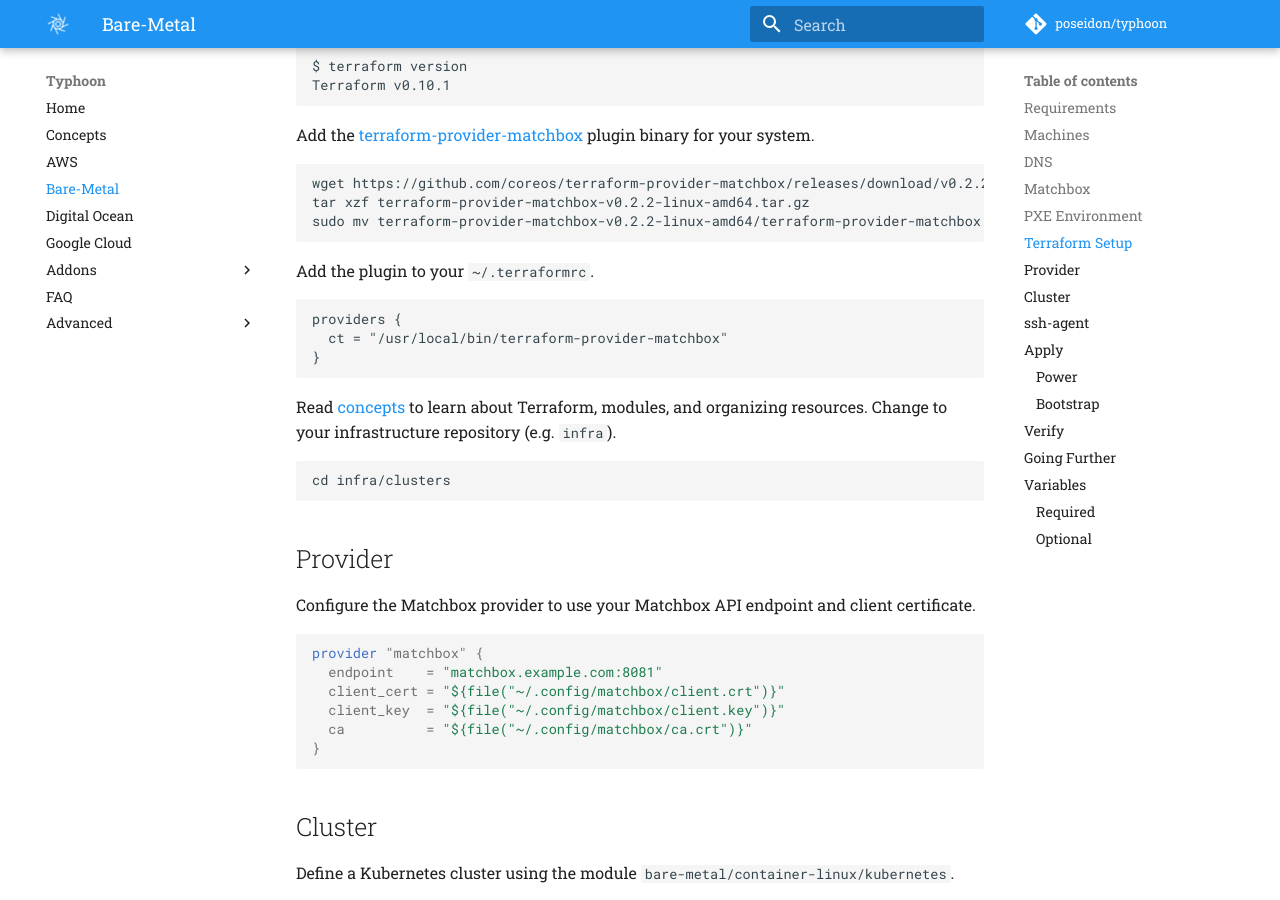
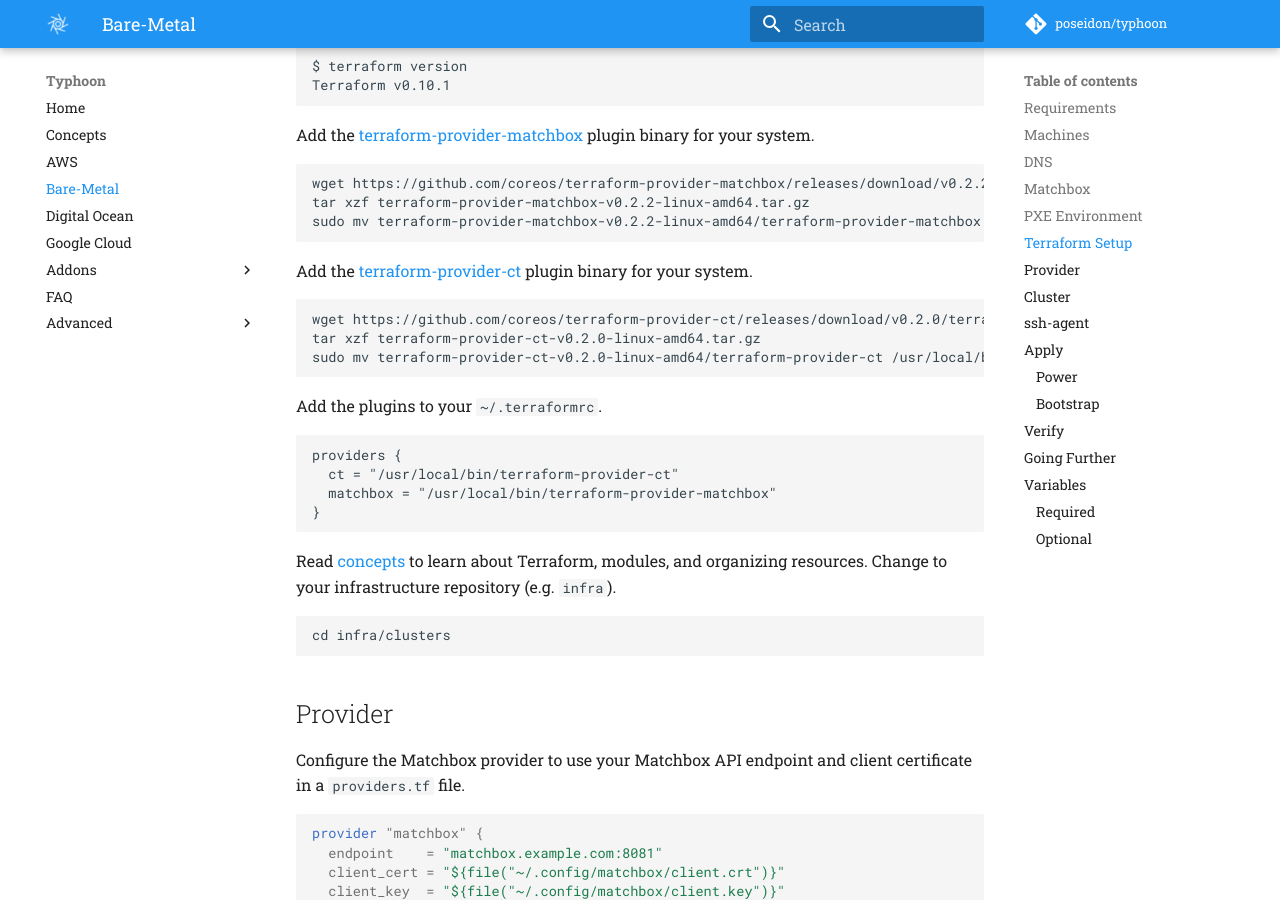
Before and after one commit to poseidon/typhoon, an MkDocs documentation site: the page built from docs/bare-metal.md, in a window 1280 px wide and 900 px high, scrolled down 3310 px. Built offline with MkDocs 1.6.1 and Material for MkDocs 9.7.7, drawn with Linux system fonts in a browser that asks for light colours; comment, search, counter and statistics services are not loaded; old or Windows-style settings are respelled for this version of MkDocs.

Commit message:
docs: Add missing Terraform plugin section for bare-metal

````diff
--- a/docs/bare-metal.md
+++ b/docs/bare-metal.md
@@ -124,11 +124,20 @@
 sudo mv terraform-provider-matchbox-v0.2.2-linux-amd64/terraform-provider-matchbox /usr/local/bin/
 ```
 
-Add the plugin to your `~/.terraformrc`.
+Add the [terraform-provider-ct](https://github.com/coreos/terraform-provider-ct) plugin binary for your system.
+
+```sh
+wget https://github.com/coreos/terraform-provider-ct/releases/download/v0.2.0/terraform-provider-ct-v0.2.0-linux-amd64.tar.gz
+tar xzf terraform-provider-ct-v0.2.0-linux-amd64.tar.gz
+sudo mv terraform-provider-ct-v0.2.0-linux-amd64/terraform-provider-ct /usr/local/bin/
+```
+
+Add the plugins to your `~/.terraformrc`.
 
 ```
 providers {
-  ct = "/usr/local/bin/terraform-provider-matchbox"
+  ct = "/usr/local/bin/terraform-provider-ct"
+  matchbox = "/usr/local/bin/terraform-provider-matchbox"
 }
 ```
 
@@ -140,7 +149,7 @@
 
 ## Provider
 
-Configure the Matchbox provider to use your Matchbox API endpoint and client certificate.
+Configure the Matchbox provider to use your Matchbox API endpoint and client certificate in a `providers.tf` file.
 
 ```tf
 provider "matchbox" {
````
